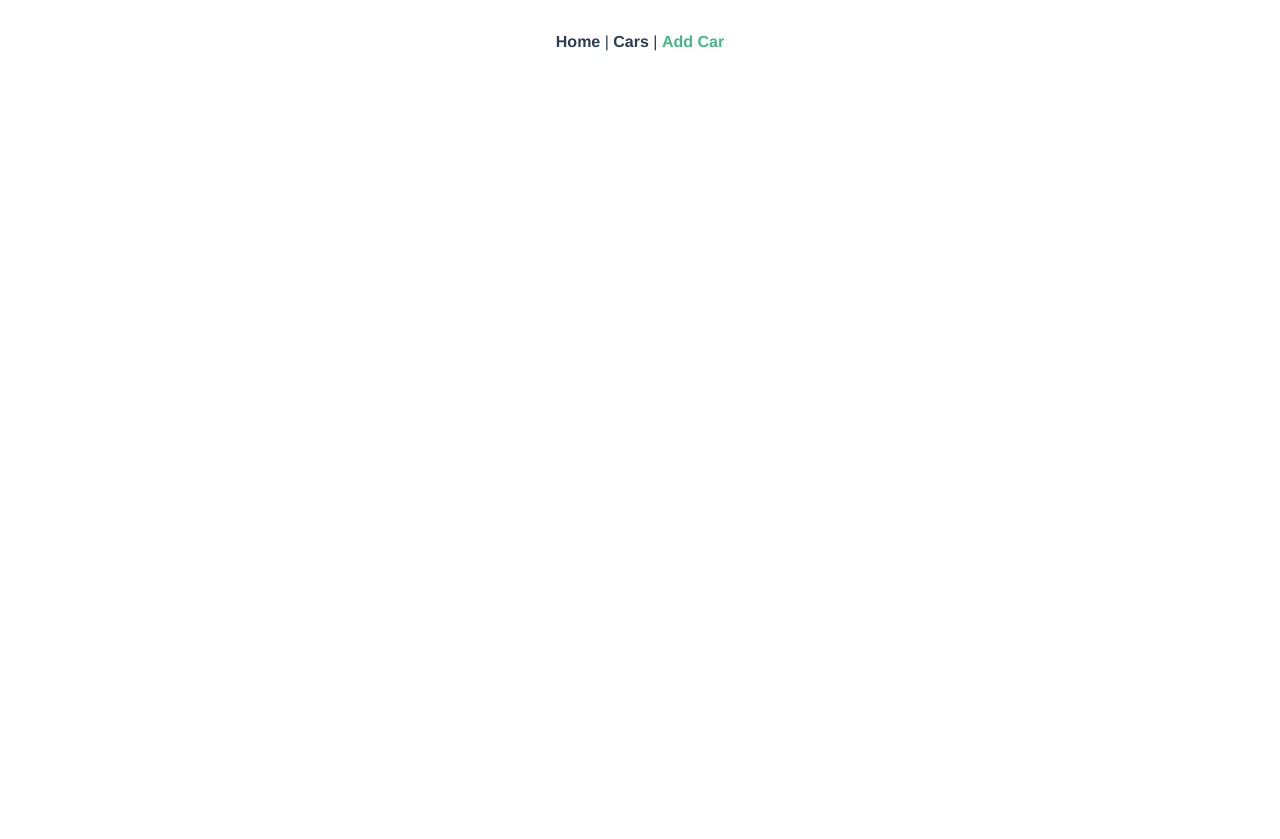
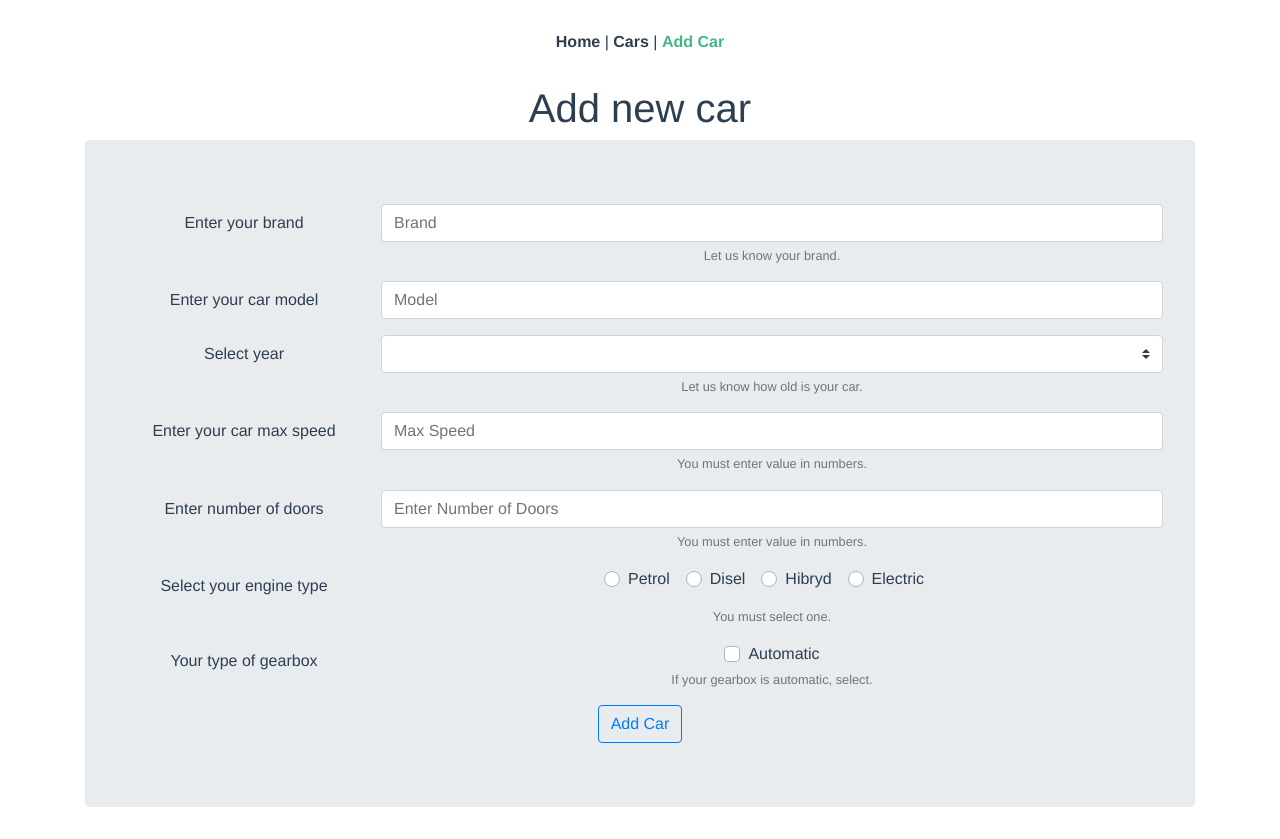
Before and after one commit to nikola-96/cars-vue, a Vue app: page /add in a window 1280 px wide. Before the commit the page ends 800 px from the top, so only its background shows below. Built offline with nearby package versions, Linux system fonts and the light colour scheme.

Commit message:
Zadatak 3

```diff
--- a/src/App.vue
+++ b/src/App.vue
@@ -4,7 +4,6 @@
       <router-link to="/">Home</router-link> |
       <router-link to="/cars">Cars</router-link> |
       <router-link to="/add">Add Car</router-link>
-
     </div>
     <router-view/>
   </div>
--- a/src/components/AddCar.vue
+++ /dev/null
@@ -1,5 +0,0 @@
-<template>
-    <div>
-
-    </div>
-</template>
--- /dev/null
+++ b/src/components/AddCarForm.vue
@@ -0,0 +1,143 @@
+<template>
+  <div class="form-filed">
+  <h1>Add new car</h1>
+  <form @submit.prevent="" novalidate="true" class="jumbotron">
+    <b-form-group
+      id="fieldset-horizontal"
+      label-cols-sm="4"
+      label-cols-lg="3"
+      description="Let us know your brand."
+      label="Enter your brand"
+      label-for="input-horizontal"
+    >
+      <b-form-input id="input-horizontal" required="required" placeholder="Brand" v-model="car.brand"></b-form-input>
+    </b-form-group>
+
+        <b-form-group
+      id="fieldset-horizontal"
+      label-cols-sm="4"
+      label-cols-lg="3"
+      label="Enter your car model"
+      label-for="input-horizontal"
+    >
+      <b-form-input id="input-horizontal" required="required" placeholder="Model" v-model="car.model"></b-form-input>
+    </b-form-group>
+
+        <b-form-group
+      id="fieldset-horizontal"
+      label-cols-sm="4"
+      label-cols-lg="3"
+      description="Let us know how old is your car."
+      label="Select year"
+      label-for="input-horizontal"
+    >
+        <select id="year" name="year" placeholder="Select Year" class="custom-select" required="required" v-model="car.year">
+            <option v-for="year in years" :value="year" :key="year">{{ year }}</option>
+        </select>
+    </b-form-group>
+
+            <b-form-group
+      id="fieldset-horizontal"
+      label-cols-sm="4"
+      label-cols-lg="3"
+      description="You must enter value in numbers."
+      label="Enter your car max speed"
+      label-for="input-horizontal"
+    >
+        <b-form-input required="required" key="number" placeholder="Max Speed" v-model="car.maxSpeed"></b-form-input>
+    </b-form-group>
+
+
+
+            <b-form-group
+      id="fieldset-horizontal"
+      label-cols-sm="4"
+      label-cols-lg="3"
+      description="You must enter value in numbers."
+      label="Enter number of doors"
+      label-for="input-horizontal"
+    >
+        <b-form-input required="required" key="number" placeholder="Enter Number of Doors"v-model="car.numberOfDoors" ></b-form-input>
+    </b-form-group>
+
+            <b-form-group
+      id="fieldset-horizontal"
+      label-cols-sm="4"
+      label-cols-lg="3"
+      description="You must select one."
+      label="Select your engine type"
+      label-for="input-horizontal"
+    >
+        <b-form-radio-group
+        required="required"
+          :options="options"
+          class="mb-3"
+          value-field="name"
+          text-field="name"
+          disabled-field="notEnabled"
+          v-model="car.engine"
+        ></b-form-radio-group>
+    </b-form-group>
+
+
+
+            <b-form-group
+      id="fieldset-horizontal"
+      label-cols-sm="4"
+      label-cols-lg="3"
+      description="If your gearbox is automatic, select."
+      label="Your type of gearbox"
+      label-for="input-horizontal"
+    >
+        <b-form-checkbox
+            id="checkbox-1"
+            v-model="car.isAutomatic"
+            name="checkbox-1"
+            value="true"
+            unchecked-value="false"
+          >
+            Automatic
+          </b-form-checkbox>
+    </b-form-group>
+
+    <b-button variant="outline-primary" @click="addCar">Add Car</b-button>
+  </form>
+
+  </div>
+</template>
+
+<script>
+import { carService } from '@/services/car.js'
+
+export default {
+   data (){
+    return {
+      car:{},
+      years: Array(29).fill(1990).map((n, i) => n + i),
+      year:[],
+      options:[
+        { name: 'Petrol' },
+        { name: 'Disel' },
+        { name: 'Hibryd' },
+        { name: 'Electric' },
+      ]
+    }
+  },
+  methods: {
+    addCar(){
+      carService.add(this.car)
+      .then((success)=>{
+        this.redirect()
+      })
+    },
+      redirect(){
+    this.$router.push('/cars')
+  }
+
+  },
+  }
+
+</script>
+<style scoped>
+
+</style>
--- a/src/components/AppCars.vue
+++ b/src/components/AppCars.vue
@@ -1,8 +1,10 @@
 <template>
     <div>
-        <CarList :cars="cars"/>
-        <h1></h1>
-        <button @click="show" ></button>
+        <b-container class="bv-example-row">
+            <b-row>
+                <b-col><CarList :cars="cars"/></b-col>
+            </b-row>
+        </b-container>
     </div>
 </template>
 
@@ -19,20 +21,9 @@ export default {
             cars: [],
         }
     },
-    beforeRouteEnter (to, from, next) {
-        carService.getAll()
-        .then((response) => {
-            next((vm) => {
-            vm.cars = response.data
-            })
-        }).catch((error) => {
-            console.log(error)
-        })
-    },
-    methods: {
-        show(){
-            console.log(this.cars)
-        }
+    async created() {
+        this.cars = await carService.getAll();
     },
 }
+
 </script>
--- a/src/components/CarList.vue
+++ b/src/components/CarList.vue
@@ -1,5 +1,5 @@
 <template>
-  <div>
+  <div class="jumbotron">
       <h3>Car List</h3>
       <table class="table">
         <tr>
@@ -10,8 +10,6 @@
           <th>Automatic</th>
           <th>Engine</th>
           <th>Number of Dors</th>
-          <th>Automatic</th>
-
         </tr>
         <tr v-for="car in cars" :key="car.id">
           <td>{{ car.brand }}</td>
@@ -28,10 +26,6 @@
 <script>
 export default {
     name: 'CarList',
-    props: {
-      cars:{
-        type: Array
-      }
-    }
+    props: ['cars']
 }
 </script>
--- a/src/router/index.js
+++ b/src/router/index.js
@@ -2,7 +2,7 @@ import Vue from 'vue'
 import VueRouter from 'vue-router'
 import Home from '../views/Home.vue'
 import AppCars from '../components/AppCars.vue'
-import AddCar from '../components/AddCar.vue'
+import AddCar from '../views/AddCar.vue'
 
 Vue.use(VueRouter)
 
--- a/src/services/car.js
+++ b/src/services/car.js
@@ -2,12 +2,14 @@ import { HTTP } from './conection'
 
 export default class CarService {
 
-    getAll() {
-        return HTTP.get('/cars')
+    async getAll() {
+        const response = await HTTP.get('/cars')
+        return response.data
     }
-    get() {
-        HTTP.get('/cars')
-            .then(response => console.log(response.data))
+    async add(car) {
+        const response = await HTTP.post('/cars', car)
+        return response
     }
+
 }
 export const carService = new CarService()
--- /dev/null
+++ b/src/views/AddCar.vue
@@ -0,0 +1,18 @@
+<template>
+    <div>
+        <b-container class="bv-example-row">
+            <b-row>
+                <b-col><AddCarForm /></b-col>
+            </b-row>
+        </b-container>
+    </div>
+</template>
+
+<script>
+import AddCarForm from '@/components/AddCarForm'
+export default {
+    components:{
+        AddCarForm
+    }
+}
+</script>
```
Also changed, not shown: src/components/AppForm.vue (added).
